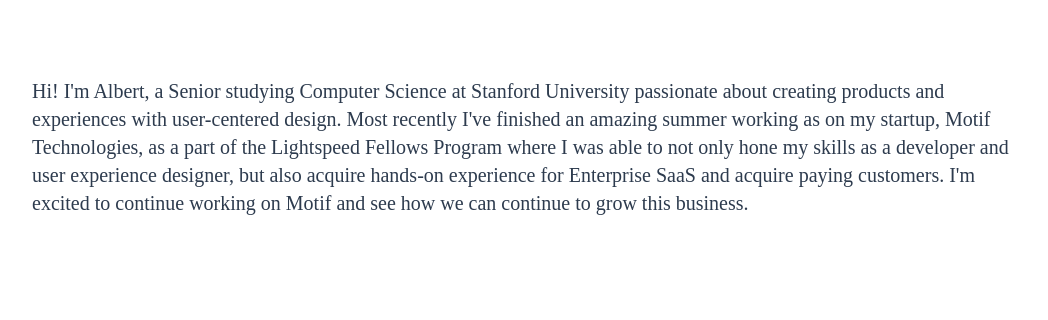
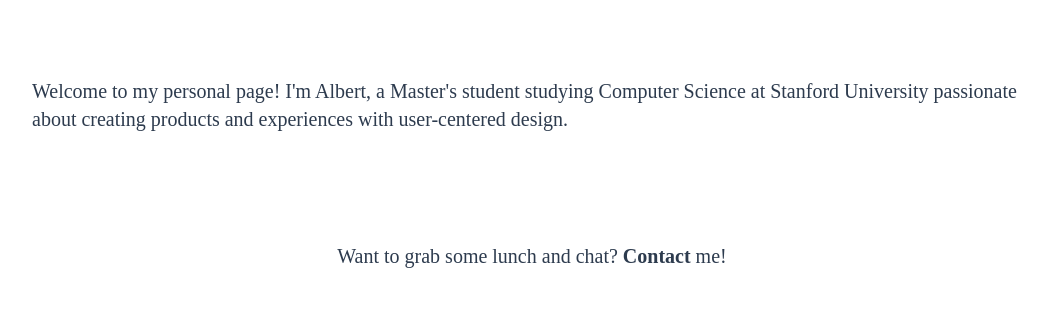
Before and after one commit to alfeng6/alfeng6.github.io, a plain HTML site: page about.html in a window 1280 px wide. Shown: the part 188-508 px from the top of the page, without its empty margins (108-1156 px from the left). Drawn offline with Linux system fonts and the light colour scheme.

Commit message:
add new resume

```diff
--- a/about.html
+++ b/about.html
@@ -22,17 +22,13 @@
 
     <div class="aboutGrid">
       <div id="bio">
-        Hi! I'm Albert, a Senior studying Computer Science at Stanford University passionate about creating
-        products and experiences with user-centered design. Most recently I've finished an amazing
-        summer working as on my startup, Motif Technologies, as a part of the Lightspeed Fellows Program where
-        I was able to not only hone my skills as a developer and user experience designer,
-        but also acquire hands-on experience for Enterprise SaaS and acquire paying customers. I'm excited to
-        continue working on Motif and see how we can continue to grow this business.
+        Welcome to my personal page! I'm Albert, a Master's student studying Computer Science at Stanford University passionate about creating
+        products and experiences with user-centered design.
       </div>
       <br>
       <div id="pitch">
         Want to grab some lunch and chat?
-        <a href="mailto:alfeng6@stanford.edu" id="contact">Contact</a> me!
+        <a href="mailto:alfeng6@cs.stanford.edu" id="contact">Contact</a> me!
       </div>
     </div>
 
```
Also changed, not shown: 1 other file.
